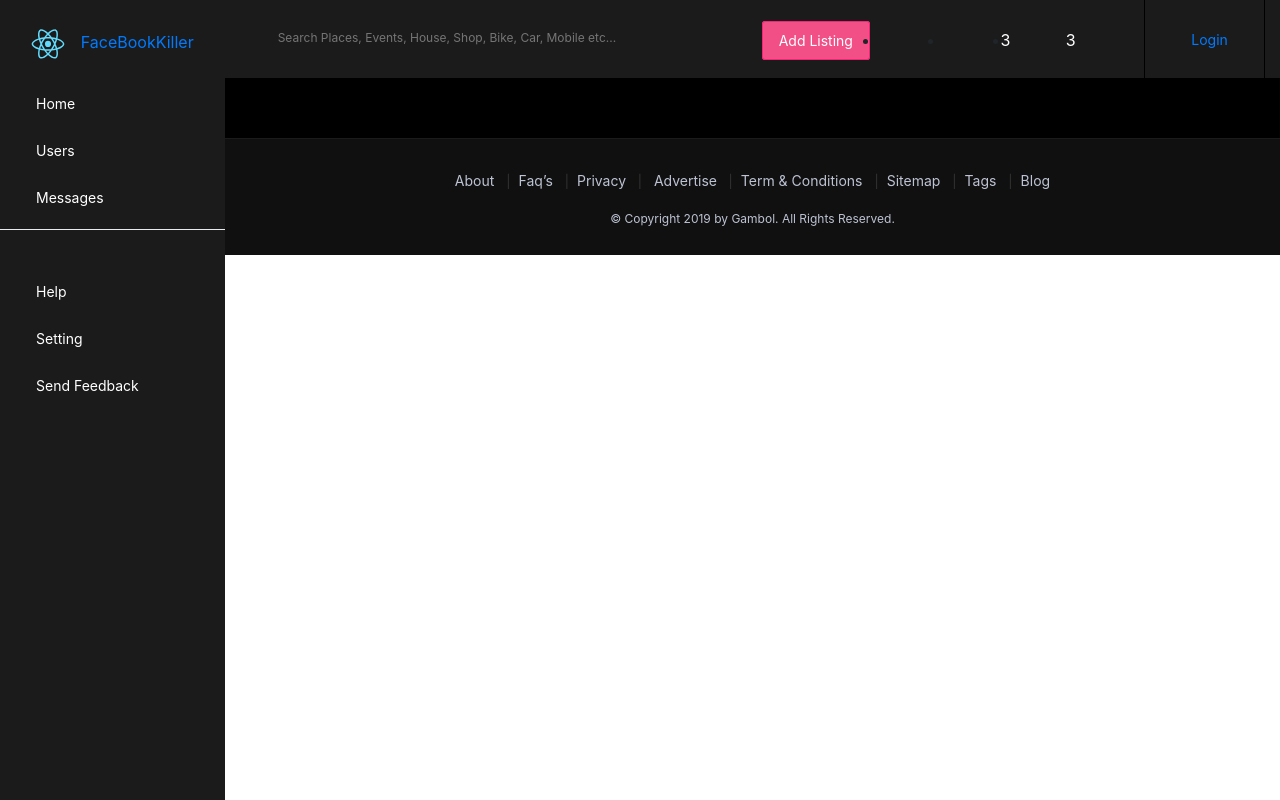
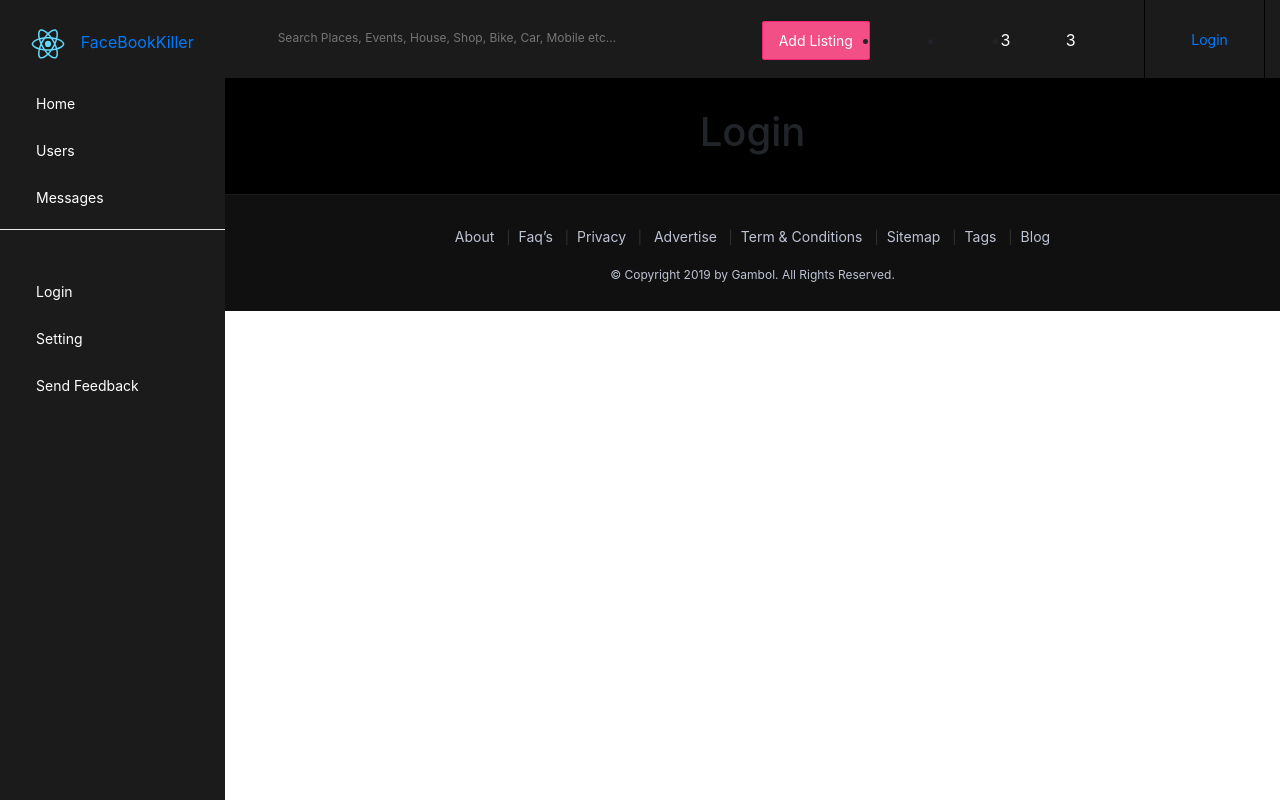
Before and after one commit to miffa1991/facebook-killer, a React (Create React App) app: page /login in a window 1280 px wide. Built offline with nearby package versions, Linux system fonts and the light colour scheme; no server answers.

Commit message:
add profile redirect

```diff
--- a/src/components/Content/ContentMain/ContentMain.jsx
+++ b/src/components/Content/ContentMain/ContentMain.jsx
@@ -4,6 +4,7 @@ import { Route } from 'react-router-dom';
 import Dialogs from './Dialogs/Dialogs';
 import ProfileContainer from './Profile/ProfileContainer';
 import UsersContainer from './Users/UsersContainer';
+import Login from '../../Login/Login';
 
 
 const ContentMain = (props) => {
@@ -14,6 +15,7 @@ const ContentMain = (props) => {
         <Route path='/users' render={() => <UsersContainer />} />
         <Route path='/dialogs' render={() => <Dialogs />} />
         <Route path='/profile/:userId?' render={() => <ProfileContainer />} />
+        <Route path='/login' render={() => <Login />} />
       </div>
     </div>
   )
--- a/src/components/Content/ContentMain/Profile/Profile.jsx
+++ b/src/components/Content/ContentMain/Profile/Profile.jsx
@@ -3,6 +3,7 @@ import s from './Profile.module.css';
 
 import MyPosts from './MyPosts/MyPosts';
 import ProfileInfo from './ProfileInfo/ProfileInfo';
+import { Redirect } from 'react-router-dom';
 
 
 
@@ -12,7 +13,7 @@ const Profile = (props) => {
     let body = e.target.value;
     props.updatePost(body);
   }
-
+  if (!props.auth) return <Redirect to={'/login'} />
   return (
 
     <div>
--- a/src/components/Content/ContentMain/Profile/ProfileContainer.jsx
+++ b/src/components/Content/ContentMain/Profile/ProfileContainer.jsx
@@ -24,7 +24,8 @@ class ProfileAPIContainer extends React.Component {
 const mapStateToProps = (state) => {
   return {
     postItems: state.postItems,
-    profilePage: state.postItems.profilePage
+    profilePage: state.postItems.profilePage,
+    auth: state.loginReducer.isAutorizate
   }
 }
 
--- a/src/components/Content/Sidebar/Sidebar.jsx
+++ b/src/components/Content/Sidebar/Sidebar.jsx
@@ -22,8 +22,8 @@ const Sidebar = () => {
       </li>
       <li className="dropdown-divider"></li>
       <li className={s['nav-item']}>
-        <NavLink to="help.html">
-          <div className={s.fos} id="foo8"> Help</div>
+        <NavLink to="/login">
+          <div className={s.fos} id="foo8"> Login</div>
         </NavLink>
       </li>
       <li className={s['nav-item']}>
--- /dev/null
+++ b/src/components/Login/Login.jsx
@@ -0,0 +1,9 @@
+import React from 'react';
+
+const Login = (props) => {
+  return (
+    <h1>Login</h1>
+  )
+}
+
+export default Login;
```
